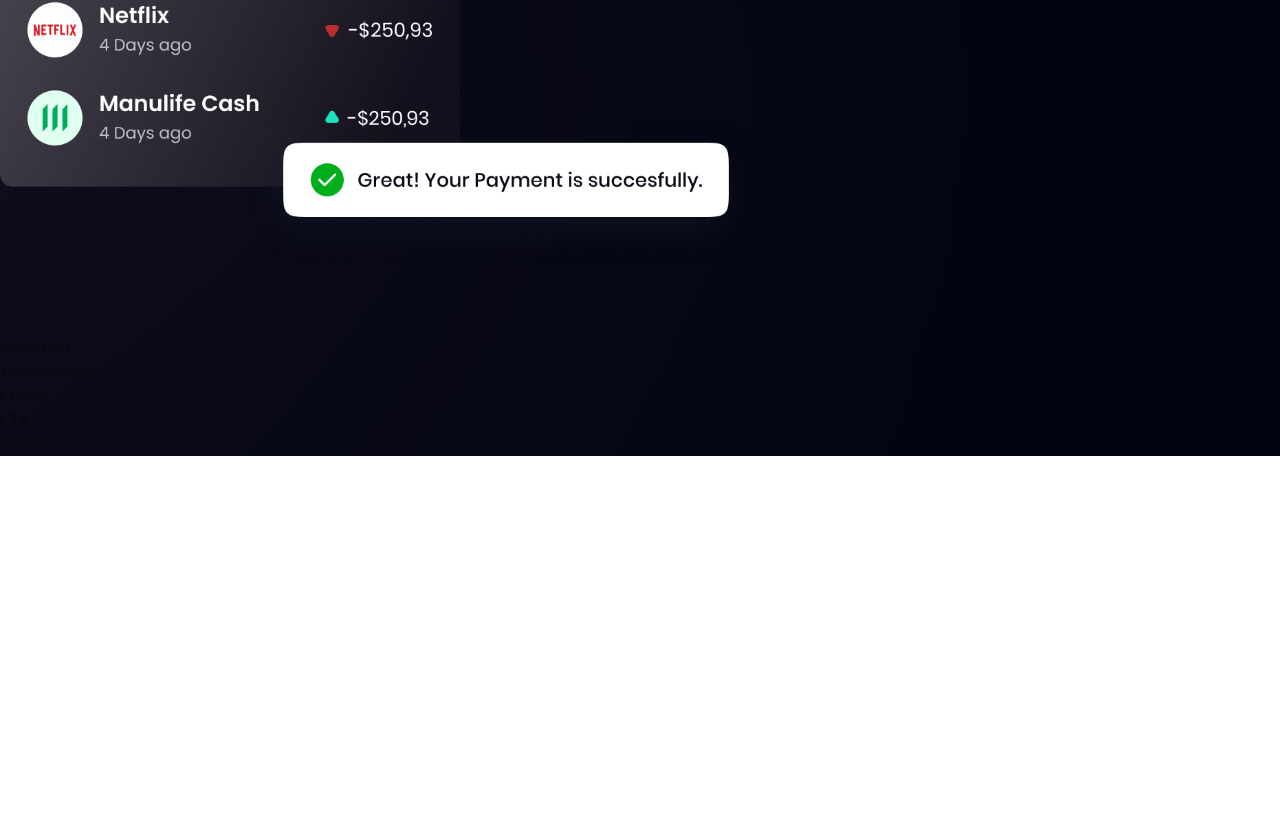
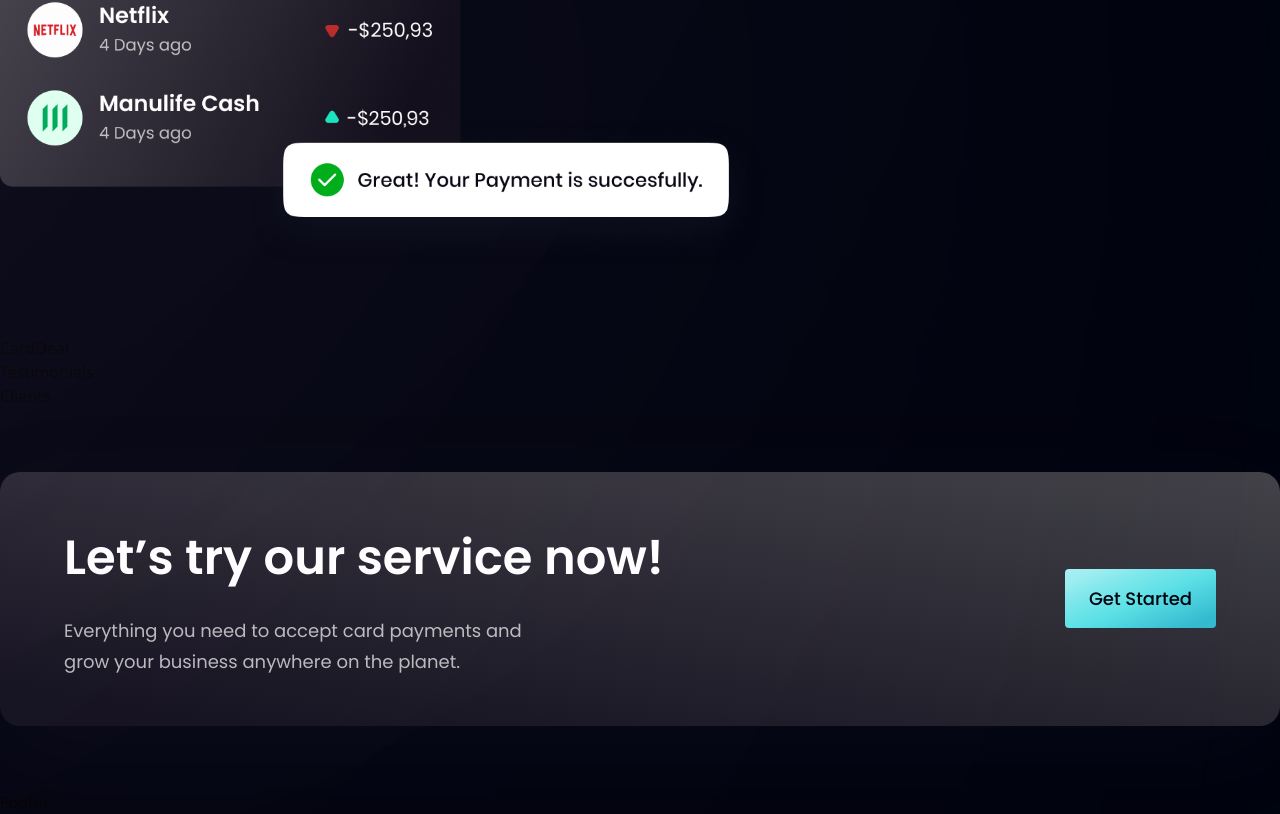
Before and after one commit to mittal-parth/bank-landing-page-react, a React (Vite) app: page / in a window 1280 px wide. Shown: the part 1257-2071 px from the top of the page. Before the commit the page ends 1713 px from the top, so only its background shows below. Built offline with nearby package versions, Linux system fonts and the light colour scheme.

Commit message:
add Call To Action section

```diff
--- a/src/components/CTA.jsx
+++ b/src/components/CTA.jsx
@@ -1,9 +1,20 @@
-import React from 'react'
+import styles from "../style";
+import Button from "./Button";
 
-const CTA = () => {
-  return (
-    <div>CTA</div>
-  )
-}
+const CTA = () => (
+  <section className={`${styles.flexCenter} ${styles.marginY} ${styles.padding} sm:flex-row flex-col bg-black-gradient-2 rounded-[20px] box-shadow`}>
+    <div className="flex-1 flex flex-col">
+      <h2 className={styles.heading2}>Let’s try our service now!</h2>
+      <p className={`${styles.paragraph} max-w-[470px] mt-5`}>
+        Everything you need to accept card payments and grow your business
+        anywhere on the planet.
+      </p>
+    </div>
 
-export default CTA
+    <div className={`${styles.flexCenter} sm:ml-10 ml-0 sm:mt-0 mt-10`}>
+      <Button />
+    </div>
+  </section>
+);
+
+export default CTA;
```
